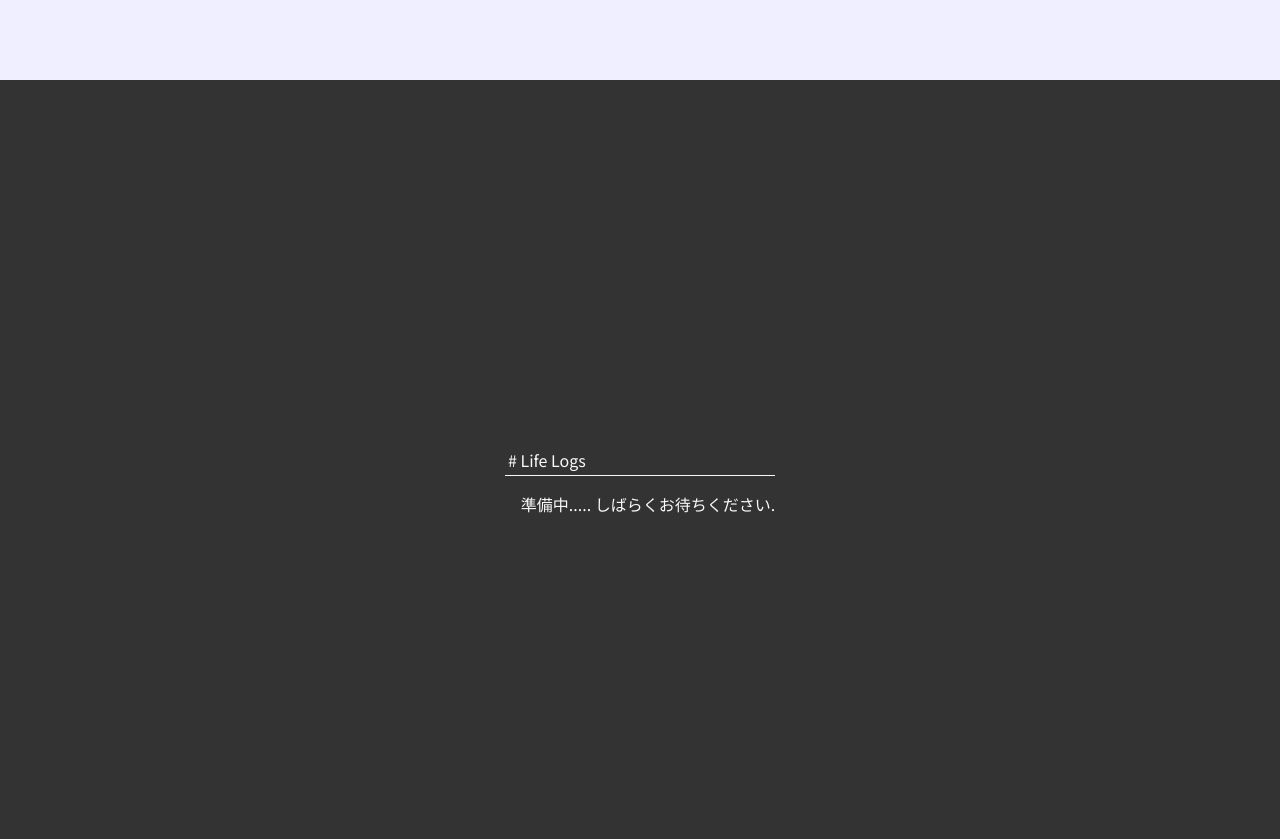
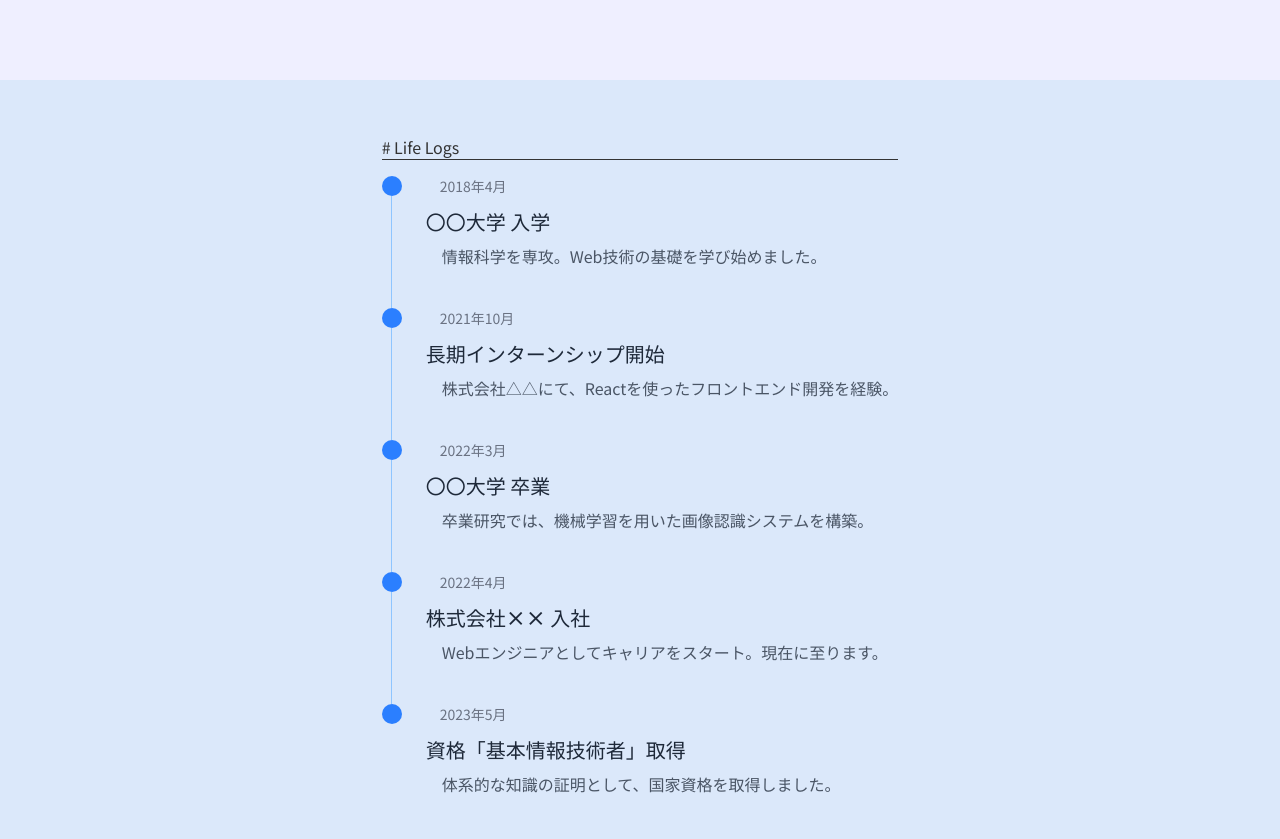
Before and after one commit to lunasky-hy/MyPortfolio, a React app: page / in a window 1280 px wide. Shown: the part 1520-2359 px from the top of the page. Built offline with nearby package versions, Linux system fonts and the light colour scheme; a web font is replaced by a local one.

Commit message:
Add Lifelog layout

```diff
--- a/src/pages/PortfolioMain.tsx
+++ b/src/pages/PortfolioMain.tsx
@@ -1,6 +1,7 @@
 import React from "react";
 import MoonNightImg from "../assets/moon_night.png";
 import DevelopmentList from "./components/DevelopmentList";
+import LifeLogs from "./components/LifeLogs";
 
 export default function PortfolioMain() {
   const [displayedTitleLen, setTitleLen] = React.useState(0);
@@ -56,7 +57,7 @@ export default function PortfolioMain() {
       <div id="lifelog-container" className="full-height-content">
         <div id="lifelog" className="center-content">
           <h1># Life Logs</h1>
-          <p>準備中..... しばらくお待ちください.</p>
+          <LifeLogs />
         </div>
       </div>
       <div id="product-container" className="full-height-content">
--- /dev/null
+++ b/src/pages/components/LifeLogs.tsx
@@ -0,0 +1,90 @@
+type LifeLogType = {
+  id: number;
+  date: string;
+  title: string;
+  comment: string;
+}
+
+// --- ここから編集してください ---
+// あなたの経歴データをこの配列に追加・編集してください
+const lifeLogData: LifeLogType[] = [
+  {
+    id: 1,
+    date: '2018年4月',
+    title: '〇〇大学 入学',
+    comment: '情報科学を専攻。Web技術の基礎を学び始めました。',
+  },
+  {
+    id: 2,
+    date: '2021年10月',
+    title: '長期インターンシップ開始',
+    comment: '株式会社△△にて、Reactを使ったフロントエンド開発を経験。',
+  },
+  {
+    id: 3,
+    date: '2022年3月',
+    title: '〇〇大学 卒業',
+    comment: '卒業研究では、機械学習を用いた画像認識システムを構築。',
+  },
+  {
+    id: 4,
+    date: '2022年4月',
+    title: '株式会社×× 入社',
+    comment: 'Webエンジニアとしてキャリアをスタート。現在に至ります。',
+  },
+  {
+    id: 5,
+    date: '2023年5月',
+    title: '資格「基本情報技術者」取得',
+    comment: '体系的な知識の証明として、国家資格を取得しました。',
+  },
+];
+// --- ここまで編集してください ---
+
+type LogItemProps = {
+  item: LifeLogType;
+  isLast: boolean;
+}
+
+// 個々の経歴イベントを表示するコンポーネント
+const LogItem = ({ item, isLast }: LogItemProps) => {
+  return (
+    <div className="flex">
+      {/* タイムラインのドットと縦線 */}
+      <div className="flex flex-col items-center mr-6">
+        <div className="flex-shrink-0 w-5 h-5 bg-blue-500 rounded-full"></div>
+        {!isLast && <div className="w-px h-full bg-blue-300"></div>}
+      </div>
+
+      {/* 経歴の内容 */}
+      <div className="pb-10">
+        <p className="text-sm text-gray-500 mb-1">{item.date}</p>
+        <h3 className="text-xl font-semibold text-gray-800 mb-2">{item.title}</h3>
+        <p className="text-gray-600">{item.comment}</p>
+      </div>
+    </div>
+  );
+};
+
+// ライフログ全体を表示するメインコンポーネント
+export default function LifeLogs() {
+  return (
+    <div className="max-w-3xl mx-auto">
+      <div>
+        {lifeLogData.length > 0 ? (
+          lifeLogData.map((item, index) => (
+            <LogItem
+              key={item.id}
+              item={item}
+              isLast={index === lifeLogData.length - 1}
+            />
+          ))
+        ) : (
+          <div className="text-center py-12">
+            <p className="text-gray-500 text-xl">経歴がまだありません。</p>
+          </div>
+        )}
+      </div>
+    </div>
+  );
+}
--- a/src/stylesheets/base.css
+++ b/src/stylesheets/base.css
@@ -1,3 +1,41 @@
+
+:root {
+  font-family: "Noto Sans JP", system-ui, Avenir, Helvetica, Arial, sans-serif;
+  line-height: 1.5;
+  font-weight: 400;
+
+  color-scheme: light dark;
+  color: #F9F9F9;
+  background-color: #333;
+
+  font-synthesis: none;
+  text-rendering: optimizeLegibility;
+  -webkit-font-smoothing: antialiased;
+  -moz-osx-font-smoothing: grayscale;
+}
+
+a {
+  font-weight: 500;
+  color: #646cff;
+  text-decoration: inherit;
+}
+a:hover {
+  color: #535bf2;
+}
+
+body {
+  margin: 0;
+  min-height: 100vh;
+  place-items: center;
+}
+
+#root {
+  width: 100%;
+}
+
+p {
+  text-indent: 1em;
+}
 
 @layer base {
   h1 {
--- a/src/stylesheets/index.css
+++ b/src/stylesheets/index.css
@@ -1,55 +1,11 @@
 @import url('https://fonts.googleapis.com/css2?family=Google+Sans+Code:ital,wght@0,300..800;1,300..800&family=Noto+Sans+JP:wght@100..900&display=swap');
 @import "tailwindcss";
-
-:root {
-  font-family: "Noto Sans JP", system-ui, Avenir, Helvetica, Arial, sans-serif;
-  line-height: 1.5;
-  font-weight: 400;
-
-  color-scheme: light dark;
-  color: #F9F9F9;
-  background-color: #333;
-
-  font-synthesis: none;
-  text-rendering: optimizeLegibility;
-  -webkit-font-smoothing: antialiased;
-  -moz-osx-font-smoothing: grayscale;
-}
-
-a {
-  font-weight: 500;
-  color: #646cff;
-  text-decoration: inherit;
-}
-a:hover {
-  color: #535bf2;
-}
-
-p {
-  text-indent: 1em;
-}
 
 code {
   font-family: "Google Sans Code", monospace;
   font-optical-sizing: auto;
   font-weight: 400;
   font-style: normal;
-}
-
-body {
-  margin: 0;
-  min-height: 100vh;
-  place-items: center;
-}
-
-#root {
-  width: 100%;
-}
-
-h1 {
-  width: 100%;
-  margin: 0;
-  padding: 0.2em;
 }
 
 .hidden {
@@ -111,7 +67,8 @@ h1#title-response {
 
 #index-list {
   font-size: 2em;
-  margin-left: 0.5em;
+  margin-top: 0.5em;
+  margin-left: 1.5em;
   list-style-type: circle;
 }
 
@@ -138,6 +95,11 @@ h1#title-response {
   font-size: 1.25em;
 }
 
+#lifelog-container {
+  background-color: #dbe8fa;
+  color: #333;
+}
+
 #product-container {
   background-color: #f0e2c8;
   color: #333;
@@ -148,10 +110,10 @@ h1#title-response {
   color: #333;
 }
 
-#comment-container {
+/* #comment-container {
   background-color: #fff;
   color: #333;
-}
+} */
 
 @keyframes titleFadeiIn {
   0% {
```
